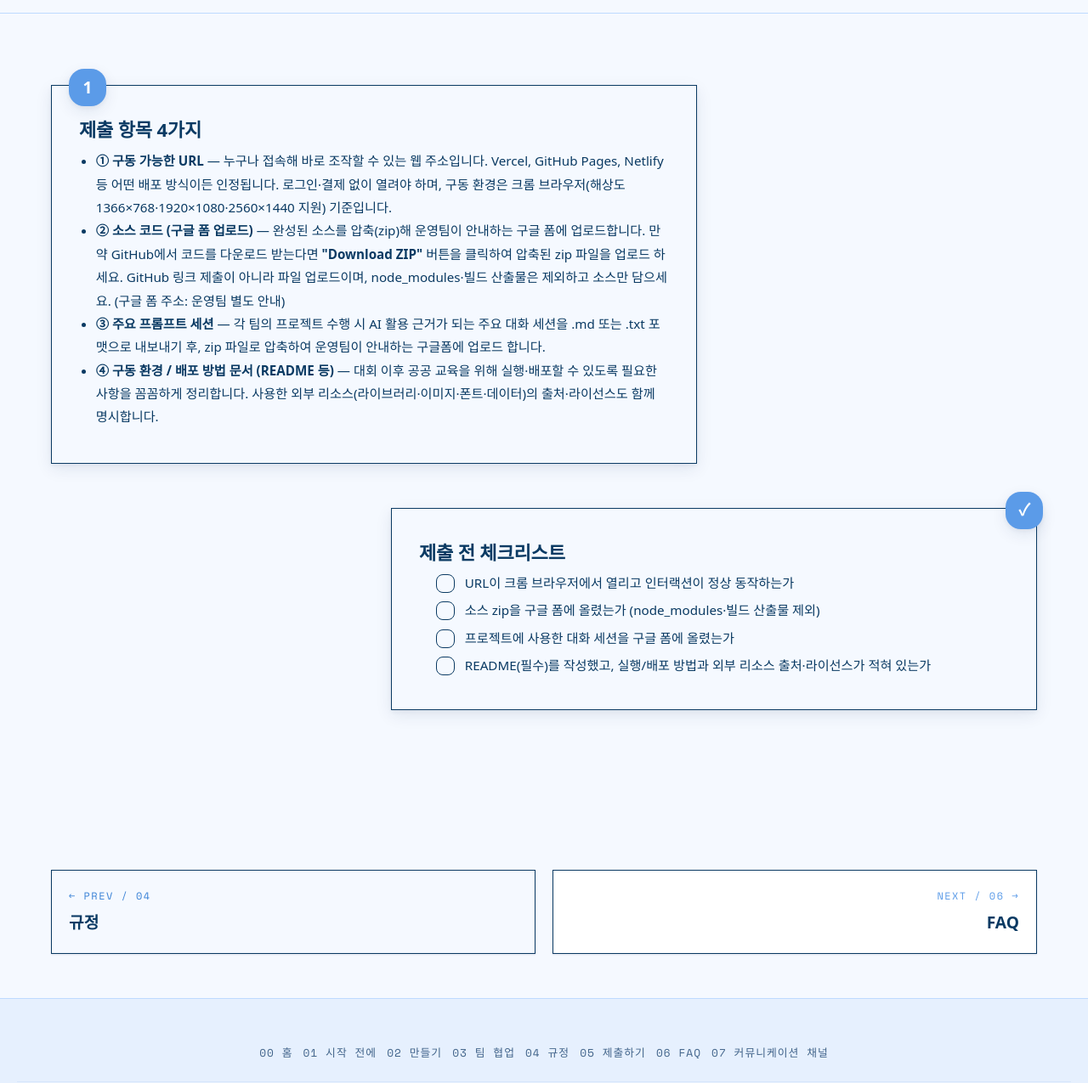
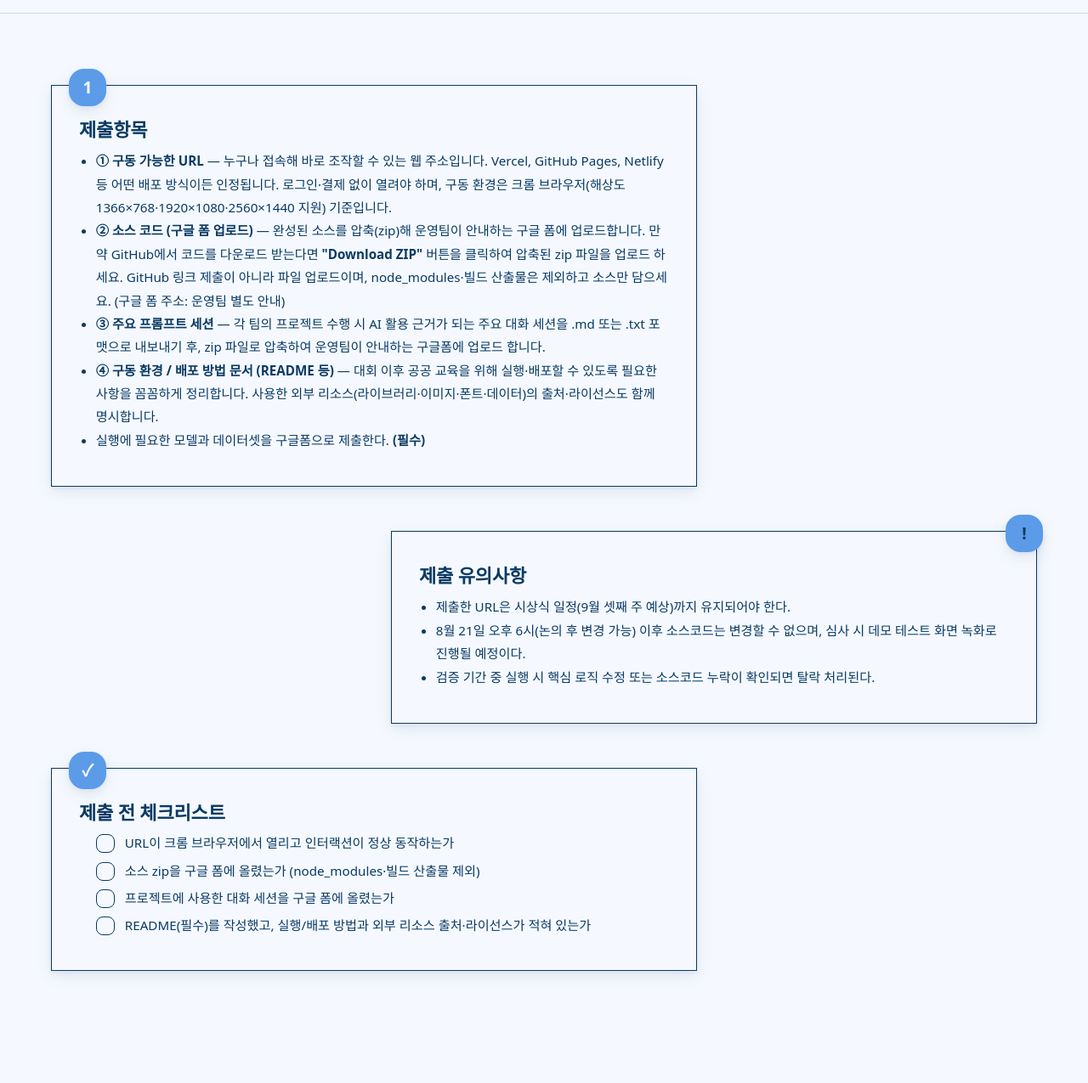
Before and after one commit to 26-weatherhackathon/weather-hackathon-guide, a plain HTML site: page submit.html in a window 1280 px wide. Shown: the part 485-1760 px from the top of the page at 85% size. Drawn offline with nearby package versions, Linux system fonts and the light colour scheme; a web font is replaced by a local one.

Commit message:
submit.html: 제출항목 제목 변경·유의사항 신설·모델 데이터셋 항목 추가

```diff
--- a/submit.html
+++ b/submit.html
@@ -4,7 +4,7 @@
 <meta charset="UTF-8">
 <meta name="viewport" content="width=device-width, initial-scale=1.0">
 <title>제출하기 — 구동 URL·소스·세션·문서 · 기상·기후 AI 해커톤 2026</title>
-<meta name="description" content="제출 항목 4가지(구동 URL·소스 코드·프롬프트 세션·문서)와 제출 전 체크리스트.">
+<meta name="description" content="제출항목(구동 URL·소스 코드·프롬프트 세션·문서·모델 및 데이터셋)과 제출 유의사항·제출 전 체크리스트.">
 <link rel="preconnect" href="https://fonts.googleapis.com">
 <link rel="preconnect" href="https://fonts.gstatic.com" crossorigin>
 <link href="https://fonts.googleapis.com/css2?family=Space+Mono:wght@400;700&family=JetBrains+Mono:wght@400;700&display=swap" rel="stylesheet">
@@ -33,7 +33,7 @@
   <span class="ghost-num">05</span>
   <span class="track-id">TRACK 05 / SUBMIT</span>
   <h1><span class="kr">제출하기</span></h1>
-  <p class="lead">콘텐츠를 완성했다면 어떤 환경에서 제작했는지 관계없이 아래 4가지를 준비해 제출합니다.</p>
+  <p class="lead">콘텐츠를 완성했다면 어떤 환경에서 제작했는지 관계없이 아래 항목을 준비해 제출합니다.</p>
   <img class="hero-mascot" src="assets/img/gisangi-cheer.png" alt="만세하는 기상이" width="168" height="168">
 </header>
 <hr class="stripe">
@@ -41,15 +41,25 @@
 <section class="page-section wrap">
   <div class="step">
     <div class="step-badge">1</div>
-    <h3>제출 항목 4가지</h3>
+    <h3>제출항목</h3>
     <ul>
       <li><strong>① 구동 가능한 URL</strong> — 누구나 접속해 바로 조작할 수 있는 웹 주소입니다. Vercel, GitHub Pages, Netlify 등 어떤 배포 방식이든 인정됩니다. 로그인·결제 없이 열려야 하며, 구동 환경은 크롬 브라우저(해상도 1366×768·1920×1080·2560×1440 지원) 기준입니다.</li>
       <li><strong>② 소스 코드 (구글 폼 업로드)</strong> — 완성된 소스를 압축(zip)해 운영팀이 안내하는 구글 폼에 업로드합니다. 만약 GitHub에서 코드를 다운로드 받는다면 <strong>&quot;Download ZIP&quot;</strong> 버튼을 클릭하여 압축된 zip 파일을 업로드 하세요. GitHub 링크 제출이 아니라 파일 업로드이며, node_modules·빌드 산출물은 제외하고 소스만 담으세요. (구글 폼 주소: 운영팀 별도 안내)</li>
       <li><strong>③ 주요 프롬프트 세션</strong> — 각 팀의 프로젝트 수행 시 AI 활용 근거가 되는 주요 대화 세션을 .md 또는 .txt 포맷으로 내보내기 후, zip 파일로 압축하여 운영팀이 안내하는 구글폼에 업로드 합니다.</li>
       <li><strong>④ 구동 환경 / 배포 방법 문서 (README 등)</strong> — 대회 이후 공공 교육을 위해 실행·배포할 수 있도록 필요한 사항을 꼼꼼하게 정리합니다. 사용한 외부 리소스(라이브러리·이미지·폰트·데이터)의 출처·라이선스도 함께 명시합니다.</li>
+      <li>실행에 필요한 모델과 데이터셋을 구글폼으로 제출한다. <strong>(필수)</strong></li>
     </ul>
   </div>
   <div class="step right">
+    <div class="step-badge" style="background:var(--accent);color:var(--ink)">!</div>
+    <h3>제출 유의사항</h3>
+    <ul>
+      <li>제출한 URL은 시상식 일정(9월 셋째 주 예상)까지 유지되어야 한다.</li>
+      <li>8월 21일 오후 6시(논의 후 변경 가능) 이후 소스코드는 변경할 수 없으며, 심사 시 데모 테스트 화면 녹화로 진행될 예정이다.</li>
+      <li>검증 기간 중 실행 시 핵심 로직 수정 또는 소스코드 누락이 확인되면 탈락 처리된다.</li>
+    </ul>
+  </div>
+  <div class="step">
     <div class="step-badge">✓</div>
     <h3>제출 전 체크리스트</h3>
     <ul class="checklist">
```
